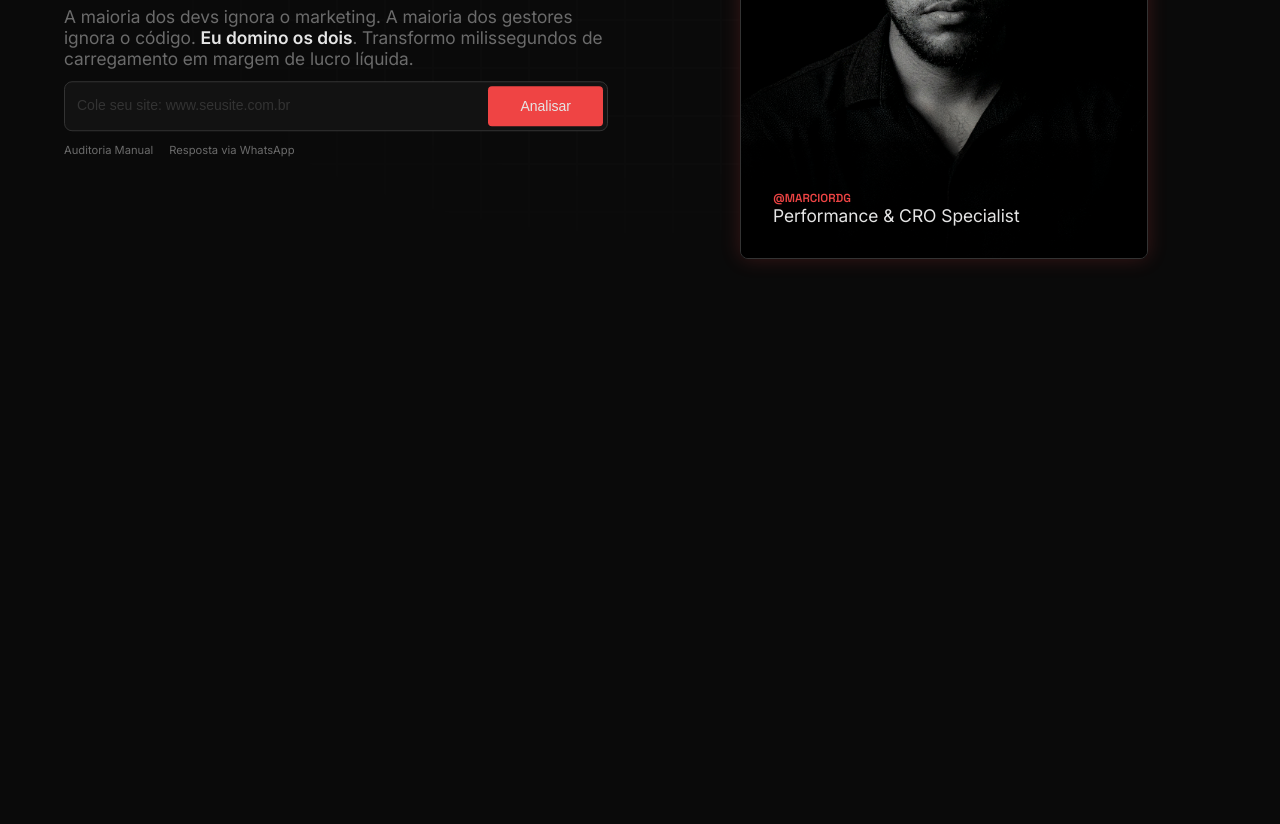
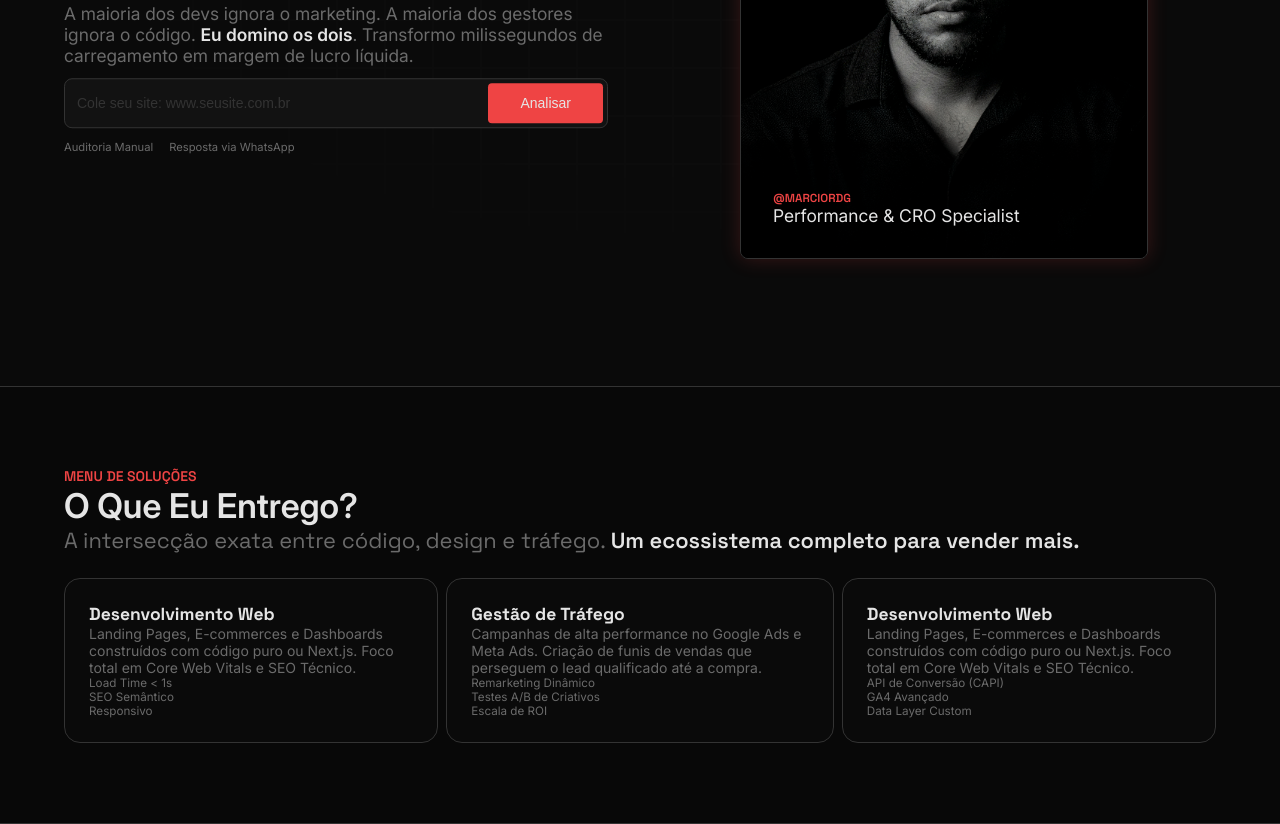
Before and after one commit to marcio-rdg/marciordg.com, a website built with Vite: page index.html in a window 1280 px wide. Shown: the part 413-1237 px from the top of the page. Before the commit the page ends 800 px from the top, so only its background shows below. Built offline with nearby package versions, Linux system fonts and the light colour scheme.

Commit message:
feat: :art: section solutions

```diff
--- a/index.html
+++ b/index.html
@@ -20,15 +20,16 @@
         <a href="" class="navbar__cta">Solicitar Análise</a>
       </nav>
     </header>
+    <main>
       <section class="hero">
         <div class="hero__container container">
           <div class="hero__content">
             <small class="hero__tag">INFRAESTRUTURA DE VENDAS</small>
             <h1 class="hero__title">Código que <br />Vende.</h1>
             <p class="hero__text">
-            A maioria dos devs ignora o marketing. A maioria dos gestores ignora
-            o código. <span>Eu domino os dois</span>. Transformo milissegundos
-            de carregamento em margem de lucro líquida.
+              A maioria dos devs ignora o marketing. A maioria dos gestores
+              ignora o código. <span>Eu domino os dois</span>. Transformo
+              milissegundos de carregamento em margem de lucro líquida.
             </p>
             <form class="hero__audit-form">
               <div class="hero__audit-group">
@@ -63,6 +64,77 @@
           </div>
         </div>
       </section>
+      <section class="solutions">
+        <div class="solutions__container container">
+          <small class="solutions__small">MENU DE SOLUÇÕES</small>
+          <h2 class="solutions__title section-title">O Que Eu Entrego?</h2>
+          <p class="sultions__text section-text">
+            A intersecção exata entre código, design e tráfego.
+            <span>Um ecossistema completo para vender mais.</span>
+          </p>
+          <div class="solutions__content">
+            <div class="solutions__card card">
+              <svg-load name="code" />
+              <h3 class="solutions__card__title">Desenvolvimento Web</h3>
+              <p class="solutions__card__text card-text">
+                Landing Pages, E-commerces e Dashboards construídos com código
+                puro ou Next.js. Foco total em Core Web Vitals e SEO Técnico.
+              </p>
+              <ul class="solutions__card__list">
+                <li class="solutions__card__item">
+                  <svg-load name="check" /> Load Time < 1s
+                </li>
+                <li class="solutions__card__item">
+                  <svg-load name="check" /> SEO Semântico
+                </li>
+                <li class="solutions__card__item">
+                  <svg-load name="check" /> Responsivo
+                </li>
+              </ul>
+            </div>
+            <div class="solutions__card card">
+              <svg-load name="trending" />
+              <h3 class="solutions__card__title">Gestão de Tráfego</h3>
+              <p class="solutions__card__text card-text">
+                Campanhas de alta performance no Google Ads e Meta Ads. Criação
+                de funis de vendas que perseguem o lead qualificado até a
+                compra.
+              </p>
+              <ul class="solutions__card__list">
+                <li class="solutions__card__item">
+                  <svg-load name="check" /> Remarketing Dinâmico
+                </li>
+                <li class="solutions__card__item">
+                  <svg-load name="check" /> Testes A/B de Criativos
+                </li>
+                <li class="solutions__card__item">
+                  <svg-load name="check" /> Escala de ROI
+                </li>
+              </ul>
+            </div>
+            <div class="solutions__card card">
+              <svg-load name="target" />
+              <h3 class="solutions__card__title">Desenvolvimento Web</h3>
+              <p class="solutions__card__text card-text">
+                Landing Pages, E-commerces e Dashboards construídos com código
+                puro ou Next.js. Foco total em Core Web Vitals e SEO Técnico.
+              </p>
+              <ul class="solutions__card__list">
+                <li class="solutions__card__item">
+                  <svg-load name="check" /> API de Conversão (CAPI)
+                </li>
+                <li class="solutions__card__item">
+                  <svg-load name="check" /> GA4 Avançado
+                </li>
+                <li class="solutions__card__item">
+                  <svg-load name="check" /> Data Layer Custom
+                </li>
+              </ul>
+            </div>
+          </div>
+        </div>
+      </section>
+    </main>
     <script type="module" src="/src/js/main.js"></script>
   </body>
 </html>
--- a/src/scss/_components.scss
+++ b/src/scss/_components.scss
@@ -2,15 +2,35 @@
 
 .card {
     border-radius: x.$u4;
-    background-color: var(--dark-3);
+    background-color: var(--dark-2);
     border: var(--light-3) solid 1px;
-    padding: x.$u6;
+    padding: x.$u5;
+    display: flex;
+    flex-direction: column;
+    gap: x.$u3;
+}
+
+.card-text {
+    font-size: x.$text-base;
+    color: var(--light-2)
 }
 
 .section-title {
     @include x.inter(600);
     color: var(--light-1);
     font-size: x.$text-xxl;
+}
+
+.section-text {
+    font-size: x.$text-lg;
+    color: var(--light-2);
+    @include x.space;
+
+    span {
+        color: var(--light-1);
+        font-size: x.$text-lg;
+        @include x.space(600);
+    }
 }
 
 .tag {
@@ -25,6 +45,11 @@
     font-size: x.$text-sm;
 }
 
+main {
+    width: 100%;
+    height: 100%;
+}
+
 h1,
 h2,
 h3,
@@ -35,9 +60,14 @@ h6 {
     @include x.inter(600);
 }
 
+h3 {
+    font-size: x.$text-md;
+}
+
 small {
     color: var(--light-1);
     font-size: x.$text-sm;
+    @include x.space(600);
 }
 
 a,
@@ -71,6 +101,10 @@ footer {
     align-items: center;
 }
 
+section {
+    border-bottom: 1px solid var(--light-3);
+}
+
 button {
     border: none;
     cursor: pointer;
@@ -90,6 +124,7 @@ button {
     flex-direction: column;
 }
 
+
 @keyframes float {
     0% {
         transform: translateY(0);
--- a/src/scss/_hero.scss
+++ b/src/scss/_hero.scss
@@ -39,10 +39,11 @@
     }
 
     &__tag {
+        font-size: x.$text-base;
         background-color: var(--primary-t);
         display: block;
         width: fit-content;
-        padding: x.$u3 x.$u6;
+        padding: x.$u2 x.$u5;
         border-radius: 0 x.$u1 x.$u1 0;
         color: var(--primary);
         @include x.space(600);
--- /dev/null
+++ b/src/scss/_solutions.scss
@@ -0,0 +1,53 @@
+@use 'var'as x;
+
+.solutions {
+    background-color: var(--dark-1);
+    padding: x.$u9 0;
+
+
+    &__small {
+        font-size: x.$text-base;
+        color: var(--primary);
+    }
+
+    &__content {
+        display: flex;
+        gap: x.$u2;
+        margin-top: x.$u5;
+    }
+
+    &__card {
+
+
+        svg {
+            fill: var(--primary);
+            background-color: var(--dark-3);
+            width: 32px;
+            height: 32px;
+            padding: x.$u1;
+            border-radius: x.$u1;
+        }
+
+        &__title {
+            @include x.space(700);
+        }
+
+        &__item {
+            font-size: x.$text-sm;
+            color: var(--light-2);
+            display: flex;
+            align-items: center;
+
+            svg {
+                background-color: transparent;
+                width: 24px;
+                height: 24px;
+            }
+        }
+
+
+        &:hover {
+            border-color: var(--primary);
+        }
+    }
+}
--- a/src/scss/style.scss
+++ b/src/scss/style.scss
@@ -4,3 +4,4 @@
 @use 'components';
 @use 'navbar';
 @use 'hero';
+@use 'solutions';
```
Also changed, not shown: src/icons/trending.svg (renamed from src/icons/tranding.svg). Lines whose indentation alone changed are shown as unchanged.
